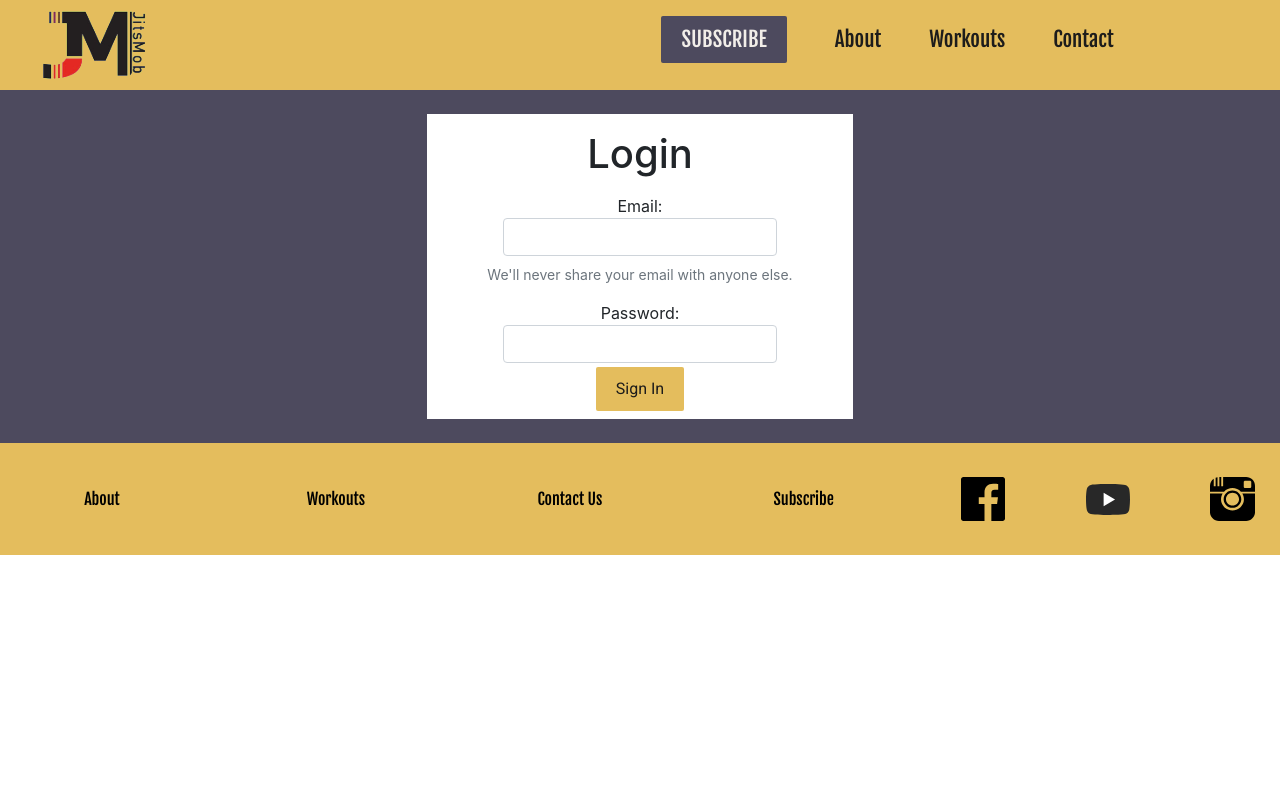
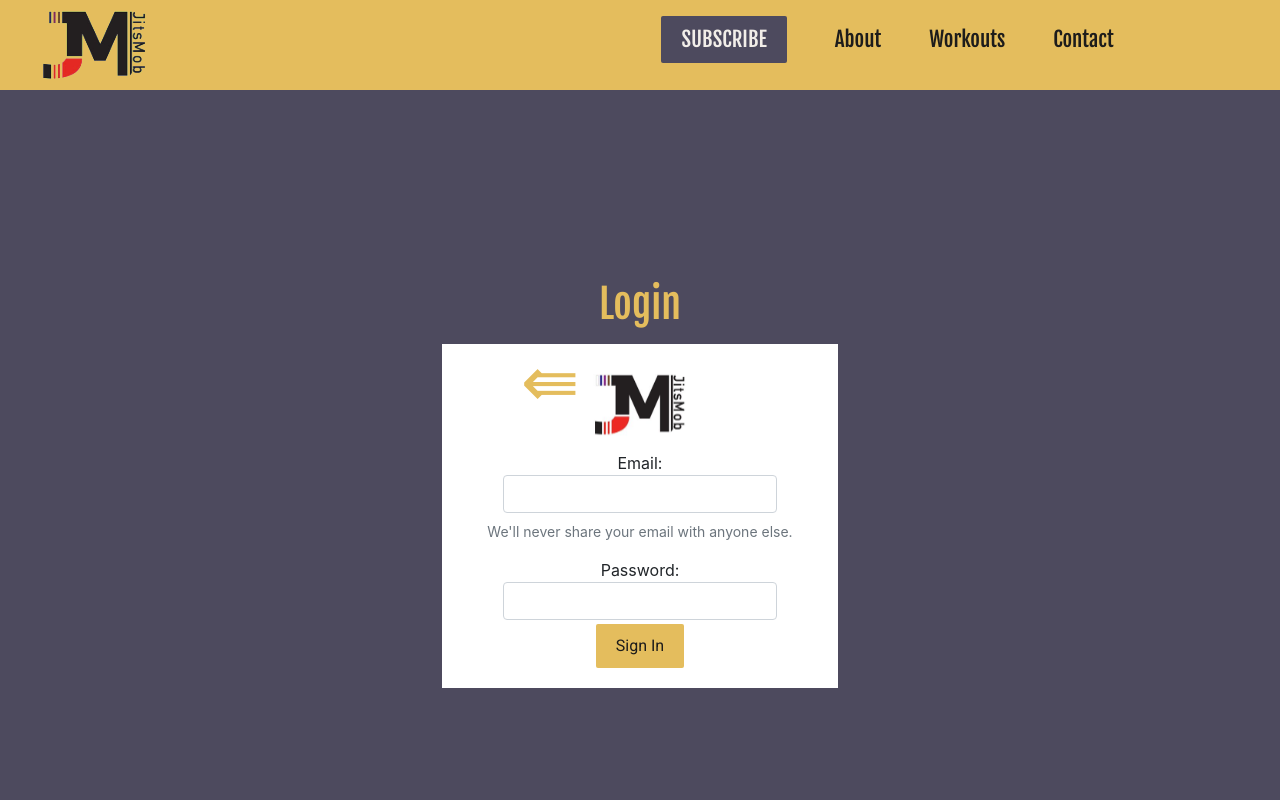
Before and after one commit to igaboc/jitsmob, a React (Create React App) app in the folder web/: page /signin in a window 1280 px wide. Shown: the top 800 px of the page. Built offline with nearby package versions, Linux system fonts and the light colour scheme; no server answers.

Commit message:
Modify admin css

```diff
--- a/web/src/App.js
+++ b/web/src/App.js
@@ -22,6 +22,7 @@ class App extends Component {
       showMenu: false,
       showFilter: true,
       showSubscribeBox: false,
+      showNav: true,
       error: null,
       decodedToken: getDecodedToken(), // Restore the previous signed in data
       contents: null,
@@ -188,13 +189,18 @@ class App extends Component {
     console.log('this worked')
   }
 
+  // Show Top and Bottom Navbars
+  onNavToggle = () => {
+    const showNav = this.state.showNav
+    this.setState({ showNav: !showNav })
+  }
 
   // const { showSubscribeBox } = this.state
   // this.setState({ showSubscribeBox: !showSubscribeBox })
 
 
   render() {
-    const { showMenu, showSubscribeBox, decodedToken, contents, catFilter, bodyFilter, showFilter, editedContentID, currentPage, contentPerPage } = this.state
+    const { showMenu, showNav, showSubscribeBox, decodedToken, contents, catFilter, bodyFilter, showFilter, editedContentID, currentPage, contentPerPage } = this.state
     const adminSignedIn = !!decodedToken
 
     return (
@@ -203,6 +209,7 @@ class App extends Component {
         <Router>
           <Fragment>
             <PrimaryNav
+
               menuClassWidth={showMenu ? 'w-100' : 'null'}
               onMenuClick={this.onMenuToggle}
               onClickSubscribe={this.onSubscribeToggle}
@@ -239,6 +246,7 @@ class App extends Component {
                       onEditSave={
                         this.onUpdateEditedContent
                       }
+                      onEnterPage={this.showNav}
                     />
 
                   </Fragment>
--- a/web/src/components/Dashboard.js
+++ b/web/src/components/Dashboard.js
@@ -19,7 +19,8 @@ function Dashboard({
   contents,
   onEditToApp,
   editedContentID,
-  onEditSave
+  onEditSave,
+  onEnterPage
 }) {
   return (
     <div className="row main-background">
--- a/web/src/components/LandingPage.css
+++ b/web/src/components/LandingPage.css
@@ -102,6 +102,20 @@
   height: 100px;
   width: 100px;
 }
+    /* Responsive Inline Blocks */
+.responsive-button1{
+  color: white !important;
+  text-decoration: none !important;
+}
+.responsive-button2{
+  color: white !important;
+  text-decoration: none !important;
+}
+.responsive-button3{
+  color: white !important;
+  text-decoration: none !important;
+}
+
     /* Wrapper 2 */
 .landing-section-wrapper2{
   padding: 70px 0px 70px 0px;
@@ -129,19 +143,7 @@
   text-decoration: none !important;
 }
 
-/* Responsive Inline Blocks */
-.responsive-button1{
-  color: white !important;
-  text-decoration: none !important;
-}
-.responsive-button2{
-  color: white !important;
-  text-decoration: none !important;
-}
-.responsive-button3{
-  color: white !important;
-  text-decoration: none !important;
-}
+
 
 
 
@@ -178,6 +180,25 @@
   .landing-section-wrapper1{
     padding: 70px 0px 70px 0px;
     background-color: #F2EEE9;
+  }
+      /* Responsive Description Buttons */
+  .responsive-button1{
+    position: relative;
+    top: 48px;
+    color: white !important;
+    text-decoration: none !important;
+  }
+  .responsive-button2{
+    position: relative;
+    top: 75px;
+    color: white !important;
+    text-decoration: none !important;
+  }
+  .responsive-button3{
+    position: relative;
+    top: 102px;
+    color: white !important;
+    text-decoration: none !important;
   }
       /* Wrapper 2 */
   .landing-section-wrapper2{
@@ -220,23 +241,5 @@
     padding: 0px 30px 0px 30px;
     vertical-align:middle;
   }
-      /* Responsive Description Buttons */
-  .responsive-button1{
-    position: relative;
-    top: 48px;
-    color: white !important;
-    text-decoration: none !important;
-  }
-  .responsive-button2{
-    position: relative;
-    top: 75px;
-    color: white !important;
-    text-decoration: none !important;
-  }
-  .responsive-button3{
-    position: relative;
-    top: 102px;
-    color: white !important;
-    text-decoration: none !important;
-  }
+
 }
--- a/web/src/components/LandingPage.js
+++ b/web/src/components/LandingPage.js
@@ -48,17 +48,17 @@ function LandingPage({
                 <br />
               </div>
               <div className='responsive-row-description wrapper1-text-spacing'>
+                <img className='injury-prevention-image' src={InjuryPrevention} alt="Injury Prevention Icon" />
+                <h3 className='landing-page-para'>Injury Prevention</h3>
+                <p>Recovery is increased through the natural release of hyaluronic acid while simultaneously resetting the central nervous system.</p>
+                <span> <Link to='/exercises' className='responsive-button3 btn-purple watch-videos' onClick={(event) => { onClickInjuryPreventionVideos() }}>Watch Injury Prevention Videos Now</Link></span>
+                <br />
+              </div>
+              <div className='responsive-row-description wrapper1-text-spacing'>
                 <img className='strength-image' src={Strength} alt="Strength Icon" />
                 <h3 className='landing-page-para'>Improve Strength</h3>
                 <p>Increased range of motion can generate power and promote efficiency of functional movements through improved position and posture.</p>
                 <Link to='/exercises' className='responsive-button2 btn-purple watch-videos' onClick={(event) => { onClickStrengthVideos() }}>Watch Strength Videos Now</Link>
-                <br />
-              </div>
-              <div className='responsive-row-description wrapper1-text-spacing'>
-                <img className='injury-prevention-image' src={InjuryPrevention} alt="Injury Prevention Icon" />
-                <h3 className='landing-page-para'>Injury Prevention</h3>
-                <p>Recovery is increased through the natural release of hyaluronic acid while simultaneously resetting the central nervous system.</p>
-                <span> <Link to='/exercises' className='responsive-button3 btn-purple watch-videos' onClick={(event) => { onClickInjuryPreventionVideos() }}>Watch Injury Prevention Videos Now</Link></span>
                 <br />
               </div>
               <br />
--- a/web/src/components/SignInForm.css
+++ b/web/src/components/SignInForm.css
@@ -1,11 +1,38 @@
+/* Background colours */
 .background-grey {
   background-color: #727D7E;
 }
-
 .background-white{
   background-color: #ffffff;
 }
-
 .background-purple{
   background-color: #4D4A5E;
 }
+
+/* Text and spacing */
+.spacing{
+  padding: 150px 0px 150px 0px;
+  margin-left: auto;
+  margin-right: auto;
+}
+.login-type{
+  color: #E4BD5D;
+  font-family: 'Fjalla One', sans-serif;
+}
+.inner-forms{
+  padding: 20px;
+}
+.back-arrow-formatting{
+  position: relative;
+  color: #E4BD5D;
+  font-size:70px;
+  top: -360px;
+  right: 90px;
+  margin: auto;
+}
+.back-arrow-formatting:hover{
+  color:#4D4A5E;
+  cursor: pointer;
+  margin: auto;
+  text-decoration: none !important;
+}
--- a/web/src/components/SignInForm.js
+++ b/web/src/components/SignInForm.js
@@ -1,5 +1,6 @@
 import React from 'react'
 import './SignInForm.css';
+import JitsmobLogo from './../images/JitsmobLogo.svg'
 
 function SignInForm({
   onSignIn,
@@ -7,13 +8,15 @@ function SignInForm({
   // admin is boolean = true/false
 }) {
   return (
-    <div className='container-fluid background-purple'>
+    <div className='container-fluid background-purple spacing'>
       <div className='row'>
         <div className='col-lg-4 col-1' />
-        <div className='col-lg-4 col-10 background-white py-2 my-4 text-center'>
-          <h1 className="py-2">
+        <div className='col-lg-4 col-10 py-2 my-4 text-center'>
+          <h1 className="py-2 login-type">
             {admin ? ('Admin Login') : ('Login')}
           </h1>
+          <div className='background-white inner-forms'>
+            <img src={JitsmobLogo} />
             <form
 
               onSubmit={(event) => {
@@ -40,7 +43,7 @@ function SignInForm({
                     name='email'
                   />
                 </label>
-              <small id="emailHelp" class="form-text text-muted">{admin ? ('Welcome back Tao, please contact Jared 0438 068 490 if you need any technical support') : ("We'll never share your email with anyone else.")}</small>
+                <small id="emailHelp" class="form-text text-muted">{admin ? ('Welcome back Tao, please contact the development team if you need any technical support') : ("We'll never share your email with anyone else.")}</small>
 
               </div>
               <label
@@ -59,6 +62,11 @@ function SignInForm({
           </button>
             </form>
           </div>
+          <a href='/' className='back-arrow-formatting'>
+            &#x21DA;
+            {/* &larr; */}
+          </a>
+        </div>
       </div>
     </div>
   )
```
Lines whose indentation alone changed are shown as unchanged.
